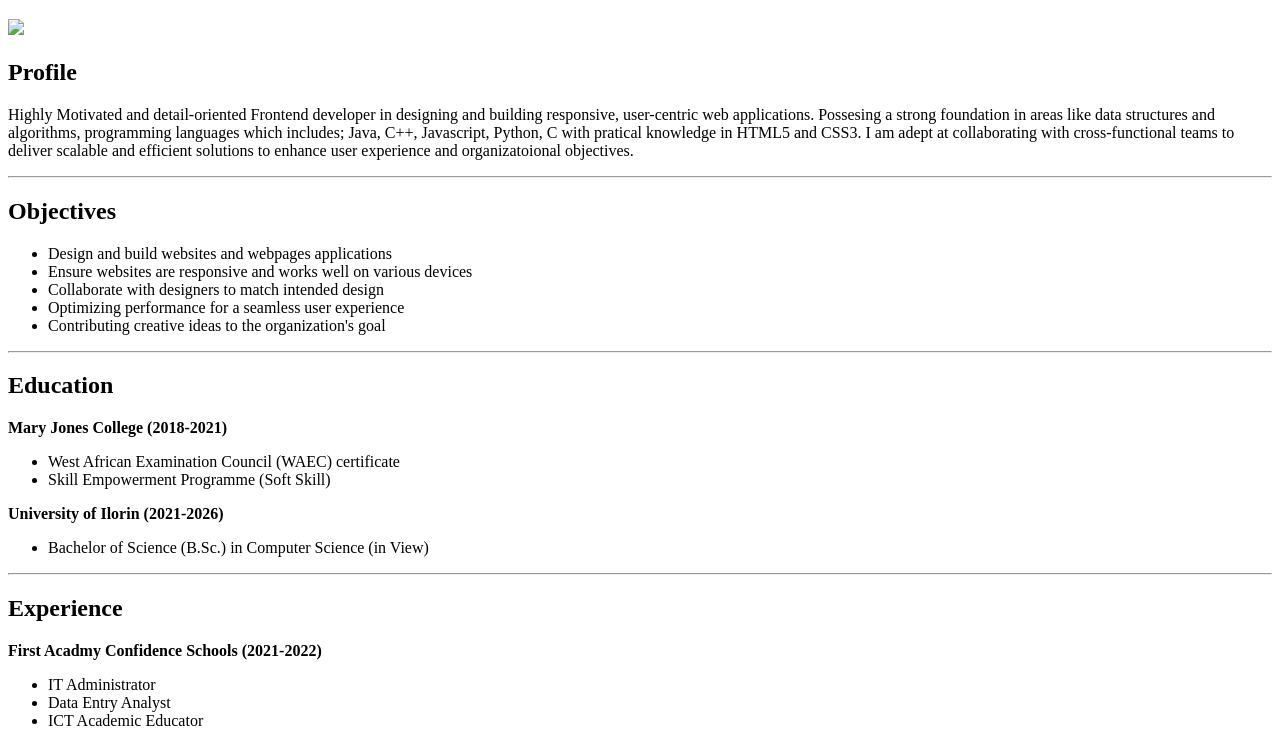
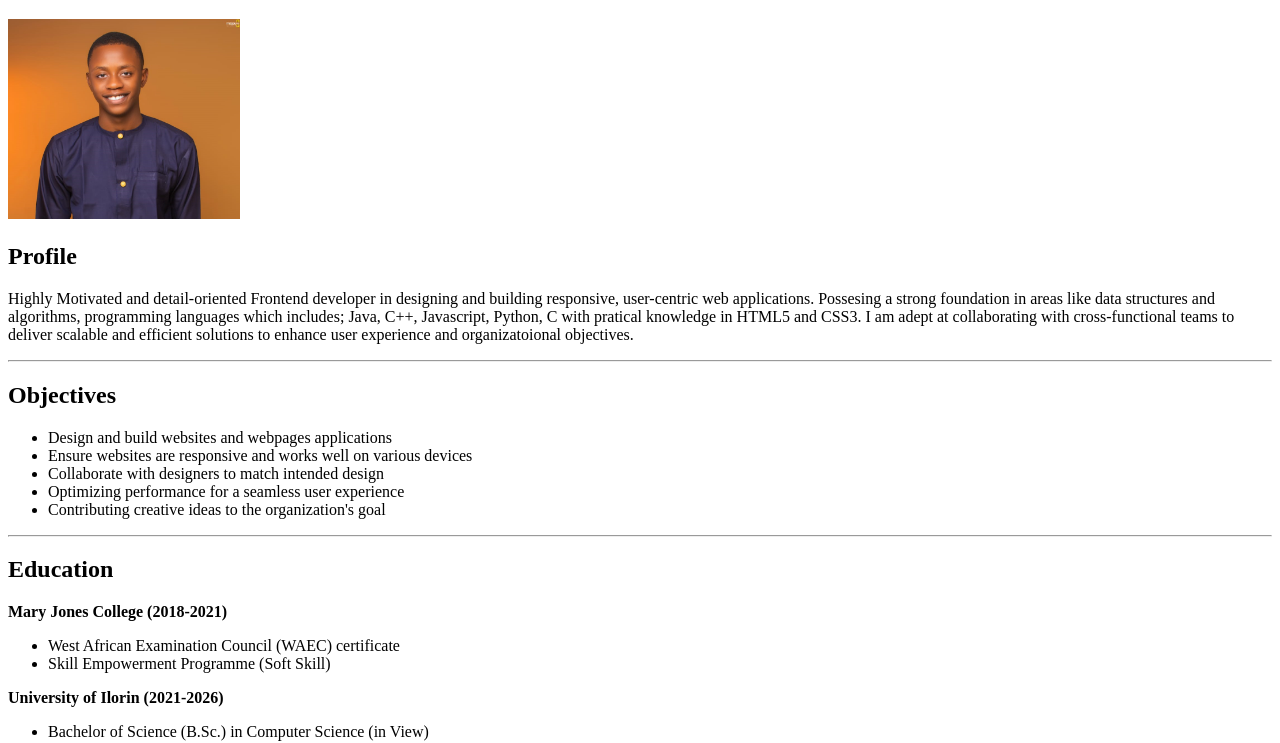
Before and after one commit to ZahYah/Resume, a plain HTML site: page index.html in a window 1280 px wide. Shown: the part 61-804 px from the top of the page. Drawn offline with Linux system fonts and the light colour scheme.

Commit message:
Update index.html

```diff
--- a/index.html
+++ b/index.html
@@ -7,7 +7,7 @@
   </head>
   <body>
     <h1>Isaiah Adebayo</h1>
-    <img src="../4.1+Webpages/Isaiah Pic.png" height="200px" />
+    <img src="./Isaiah Pic.png" height="200px" />
     <h2>Profile</h2>
     <p>
       Highly Motivated and detail-oriented Frontend developer in designing and
```
